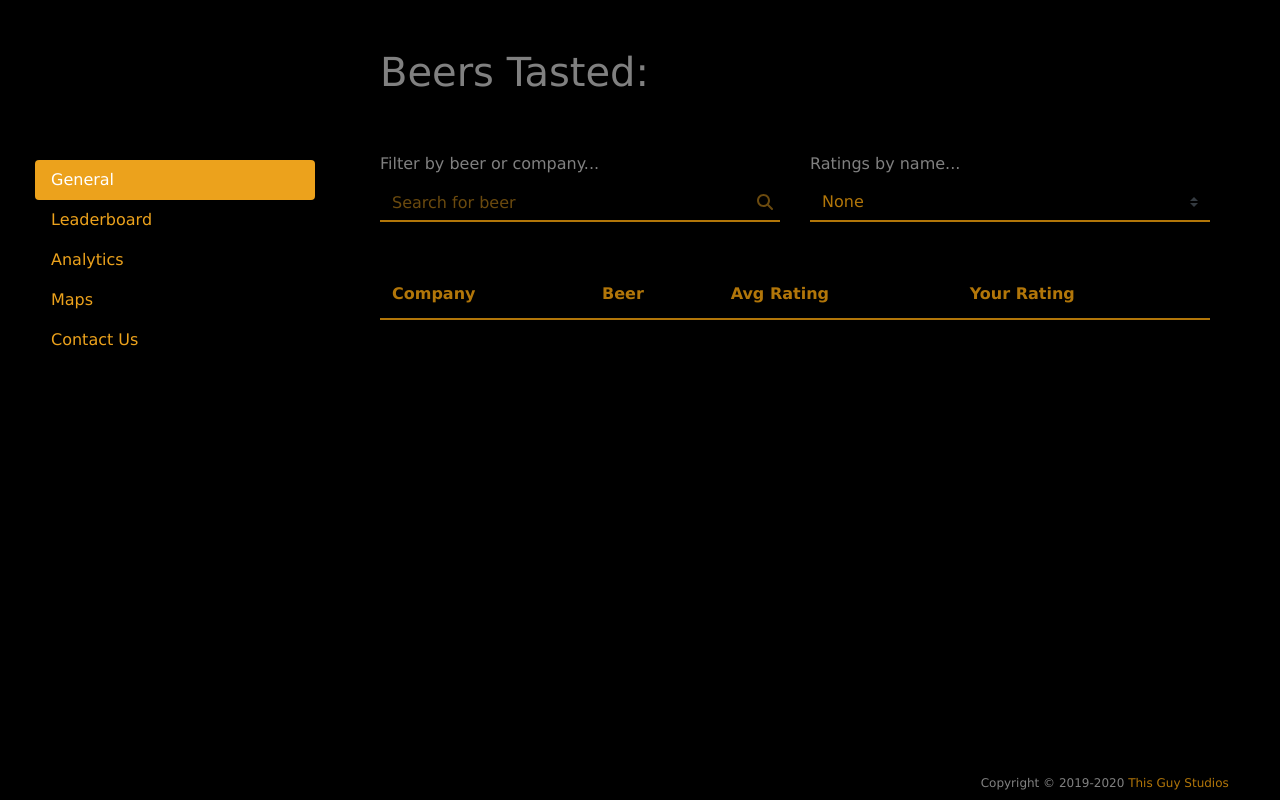
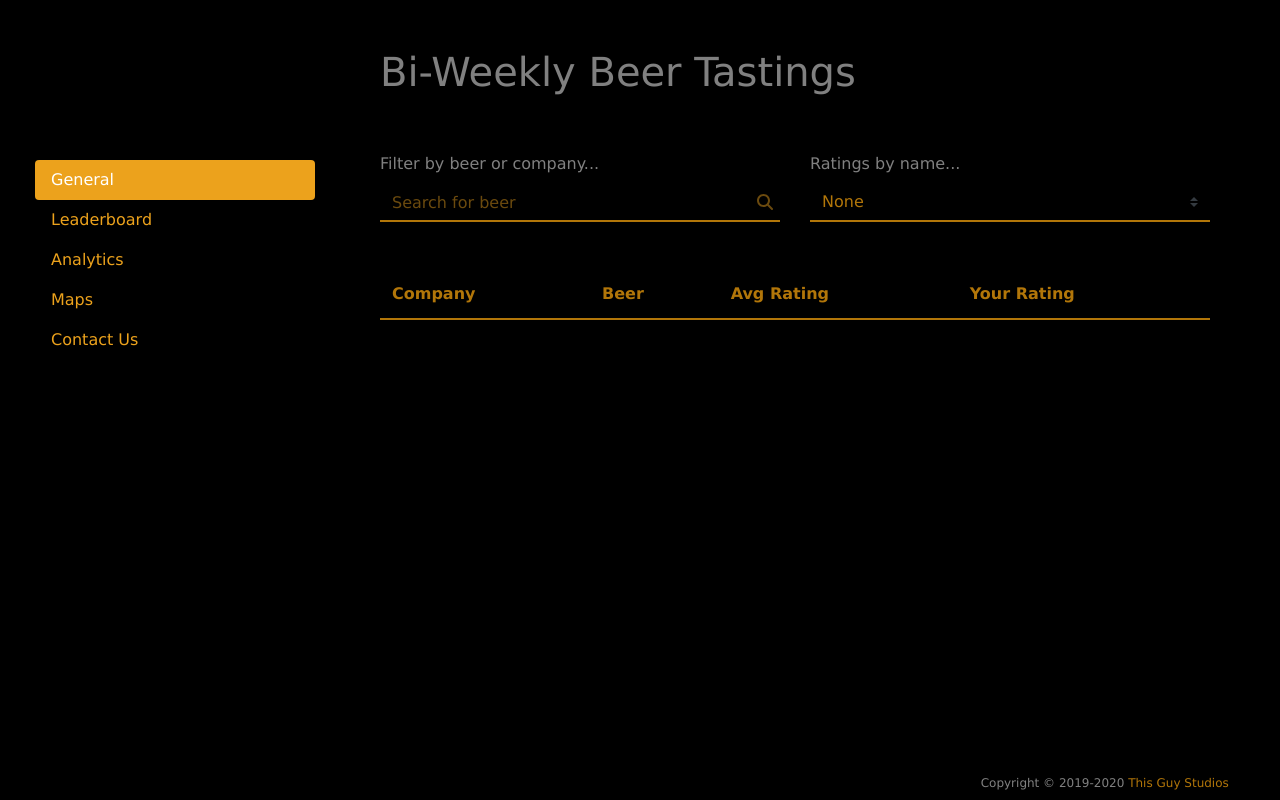
Before and after one commit to ilyauts/WhichBeerTasting, a website: page public/index.html in a window 1280 px wide. Drawn offline with Linux system fonts and the light colour scheme; no server answers.

Commit message:
new title

```diff
--- a/public/index.html
+++ b/public/index.html
@@ -45,7 +45,7 @@
 
           <div class="row mt-5">
             <div class="col">
-              <h1>Beers Tasted:</h1>
+              <h1>Bi-Weekly Beer Tastings</h1>
             </div>
           </div>
 
```
